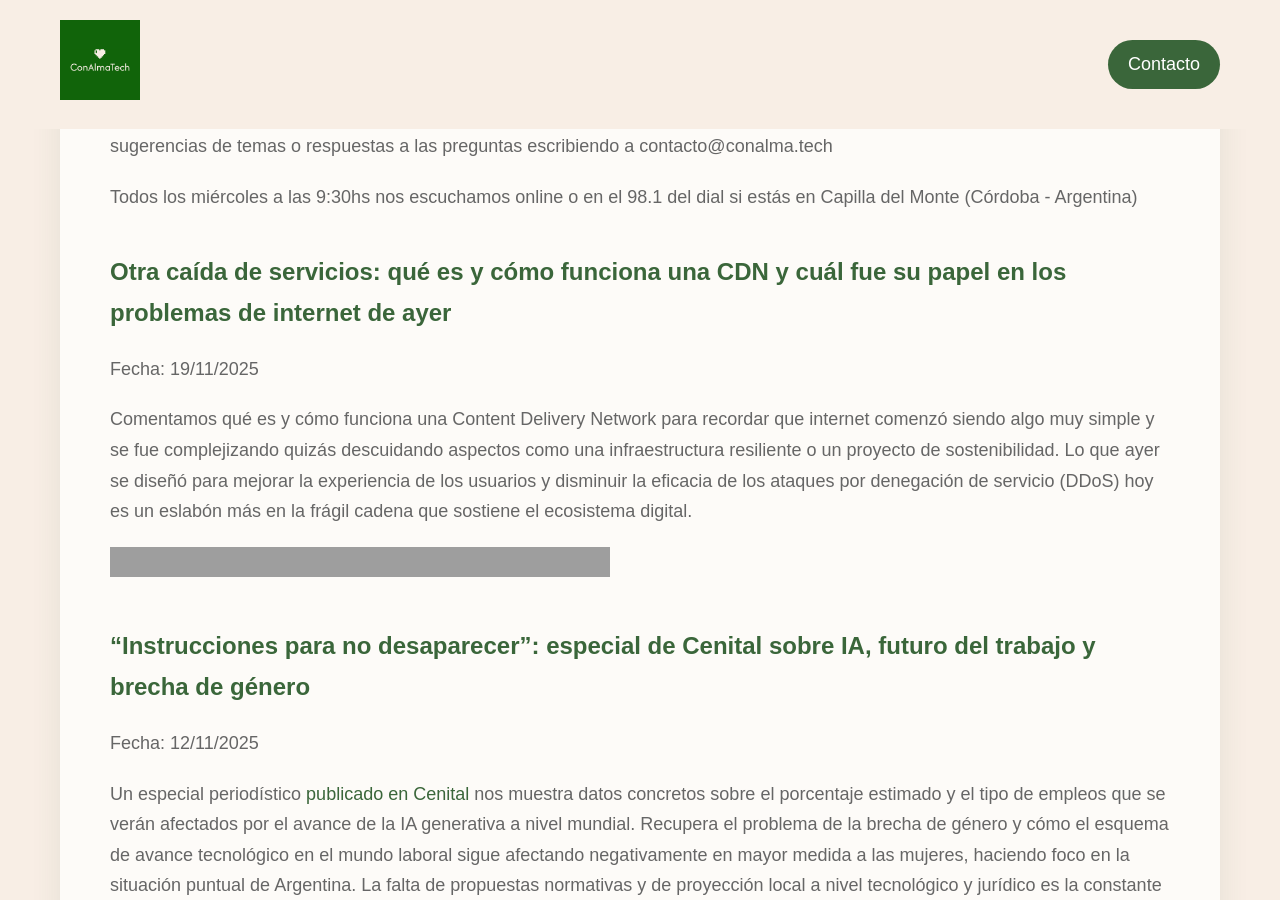
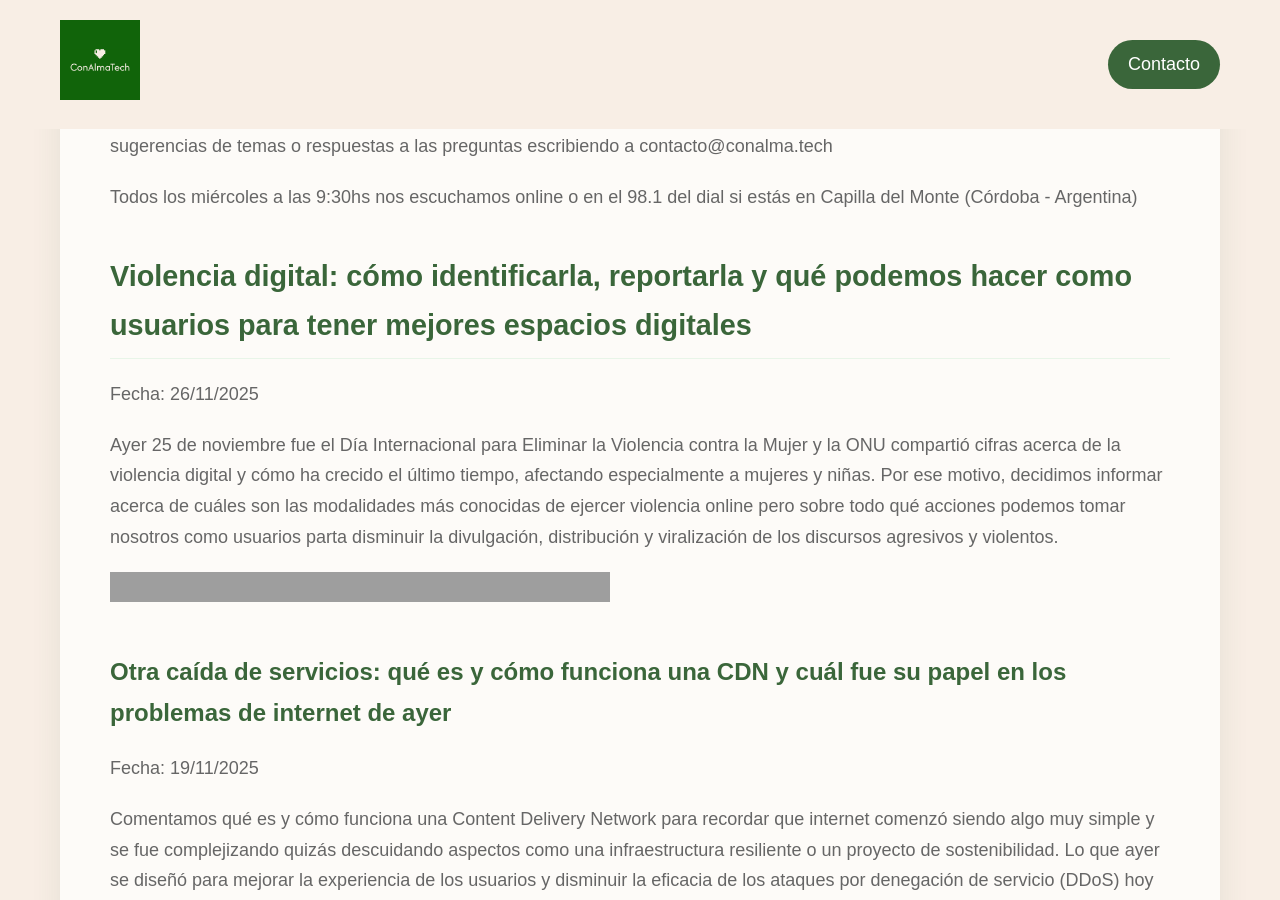
Before and after one commit to anitalmada/anitalmada.github.io, a Jekyll site: the page built from _posts/2025-11-05-columna-radial-semanal.markdown, in a window 1280 px wide and 900 px high, scrolled down 845 px. Built offline with Jekyll 4.4.1, drawn with Linux system fonts in a browser that asks for light colours; some web fonts are replaced; some of the changed text lies outside the part shown; grey boxes are pictures that could not be loaded.

Commit message:
Updating audio on blog post

```diff
--- a/_posts/2025-11-05-columna-radial-semanal.markdown
+++ b/_posts/2025-11-05-columna-radial-semanal.markdown
@@ -1,7 +1,7 @@
 ---
 layout: post
 title: "Columna radial semanal"
-date: 2025-11-19 11:24:00 -0300
+date: 2025-11-26 12:15:00 -0300
 categories:
 image: /assets/images/imagenBlogRadio.png
 ---
@@ -11,6 +11,17 @@
 Te dejo el listado actualizado con las columnas disponibles para que las puedas escuchar cuando quieras. Podés dejar comentarios, sugerencias de temas o respuestas a las preguntas escribiendo a contacto@conalma.tech
 
 Todos los miércoles a las 9:30hs nos escuchamos online o en el 98.1 del dial si estás en Capilla del Monte (Córdoba - Argentina)
+
+## **Violencia digital: cómo identificarla, reportarla y qué podemos hacer como usuarios para tener mejores espacios digitales**
+
+Fecha: 26/11/2025
+
+Ayer 25 de noviembre fue el Día Internacional para Eliminar la Violencia contra la Mujer y la ONU compartió cifras acerca de la violencia digital y cómo ha crecido el último tiempo, afectando especialmente a mujeres y niñas.
+Por ese motivo, decidimos informar acerca de cuáles son las modalidades más conocidas de ejercer violencia online pero sobre todo qué acciones podemos tomar nosotros como usuarios parta disminuir la divulgación, distribución y viralización de los discursos agresivos y violentos.
+
+<div style="max-width: 720px; margin: 1rem 0;">
+<iframe src="https://archive.org/embed/columna-de-tecnologia-26-nov" width="500" height="30" frameborder="0" webkitallowfullscreen="true" mozallowfullscreen="true" allowfullscreen></iframe>
+</div>
 
 ### **Otra caída de servicios: qué es y cómo funciona una CDN y cuál fue su papel en los problemas de internet de ayer**
 
```
